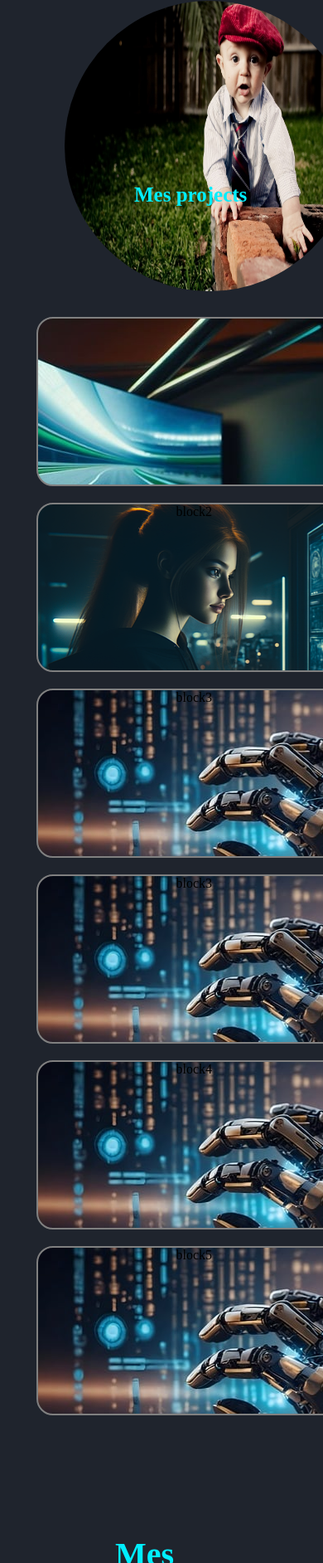
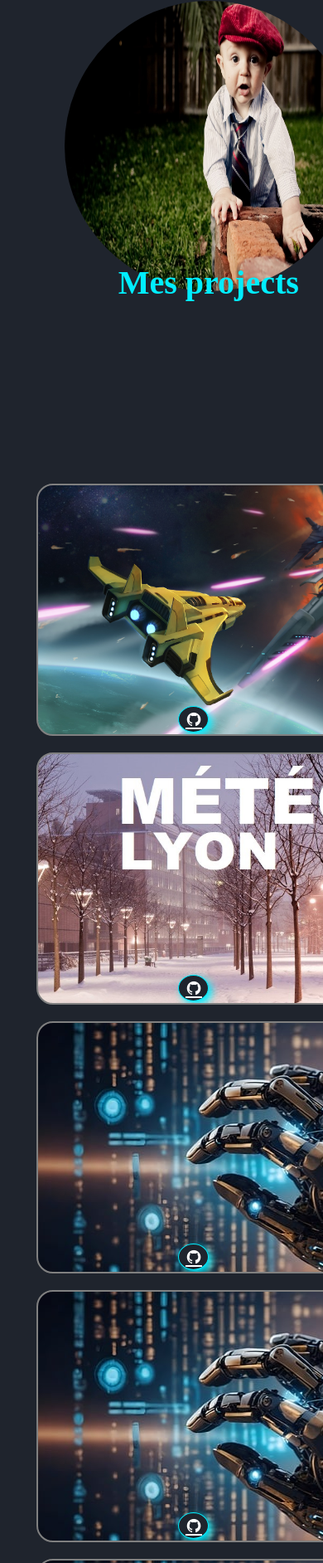
Before and after one commit to DIALLOSIDY/Portfolio2.0, a plain HTML site: page index.html in a window 390 px wide. Shown: the part 1806-3690 px from the top of the page at 83% size. Drawn offline with nearby package versions, Linux system fonts and the light colour scheme.

Commit message:
amelioration de la responsivite ajout des images pour les projets et amelioration sur le menu burger

```diff
--- a/index.html
+++ b/index.html
@@ -79,26 +79,34 @@
 
 
                     <div class="block">
-                         <span class="text-contains">jfdbfbdbfdfhdbhfbd</span>
+                         <span class="text-contains">J'ai développé Galaxy War, un jeu en C++ avec SDL pour les graphismes et l'interaction
+                            utilisateur</span>
+                         <a title=" Aller sur le git " href="https://github.com/DIALLOSIDY/JeuGalaxyWarSdl"><i class='bx bxl-github'></i></a>
                     </div>
-                    <div  class="block">block2
-                        <span  class="text-contains">jfdbfbdbfdfhdbhfbd</span>
+                    <div  class="block">
+                        <span  class="text-contains">Jai developpé cette application de méteo pour la ville de Lyon en Java et Swing pour
+                             l'interface graphique. </span>
+                        <a title="Aller sur le git " href="https://github.com/DIALLOSIDY/ApplicationMeteoJava"><i class='bx bxl-github'></i></a>
 
                     </div>
-                    <div  class="block">block3
-                        <span  class="text-contains">jfdbfbdbfdfhdbhfbd</span>
+                    <div  class="block">
+                        <span  class="text-contains">Projet en cours ...</span>
+                        <a title=" Aller sur le git " href="#"><i class='bx bxl-github'></i></a>
 
                     </div>
-                    <div  class="block">block3
-                        <span  class="text-contains">jfdbfbdbfdfhdbhfbd</span>
+                    <div  class="block">
+                        <span  class="text-contains">Projet en cours ...</span>
+                        <a title=" Aller sur le git " href="#"><i class='bx bxl-github'></i></a>
 
                     </div>
-                    <div  class="block">block4
-                        <span  class="text-contains">jfdbfbdbfdfhdbhfbd</span>
+                    <div  class="block">
+                        <span  class="text-contains">Projet en cours ...</span>
+                        <a title=" Aller sur le git " href="#"><i class='bx bxl-github'></i></a>
 
                     </div>
-                    <div  class="block">block5
-                        <span  class="text-contains">jfdbfbdbfdfhdbhfbd</span>
+                    <div  class="block">
+                        <span  class="text-contains">Projet en cours ...</span>
+                        <a title=" Aller sur le git " href="#"><i class='bx bxl-github'></i></a>
 
                     </div>
             </section>
--- a/src/script.js
+++ b/src/script.js
@@ -65,6 +65,23 @@ exit.addEventListener("click" ,()=>{
 
 /*FIN GESTION BURGER */
 
+/*POUR FERMER LA POPUP QUAND ON CLICK SUR UN ITEM  */
+
+var allItems =document.querySelectorAll("#items a")
+
+for(const ite of allItems){
+    ite.addEventListener("click",(e)=>{
+        e.preventDefault();
+        items.classList.add("nav-bar-items")
+        items.classList.remove("popup")
+        icon.style.display="block"
+        exit.style.display="none"
+
+    })
+}
+
+/*FIN ... */
+
 /*CLICK SUR LES ITEMS DE LA BARRE DE NAVIGATION  */
 
 const navBarItems = document.querySelectorAll('.nav-bar-items a');
--- a/src/style.css
+++ b/src/style.css
@@ -33,9 +33,10 @@ a .active {
 /*SECTION HEADER*/
 
 header {
+    position: absolute;
     display: flex;
     position: fixed;
-
+    top: 0;
     background-color: var(--bg-color);
     width: 100%;
     height: 105px;
@@ -644,6 +645,8 @@ button:hover::before{
     text-align: center;
     background: linear-gradient(rgb(0,0,0), #0ef);
     transform: translateY(-100%);
+    font-size: 1rem;
+    color: #fff;
     transition: .7s;
     z-index: -1;
     opacity: 0.7;
@@ -662,13 +665,42 @@ button:hover::before{
     transform: translateY(0);
 }
 
-/*pour le premier bloc*/
+/*pour le premier element de type bloc dans project*/
 #project .block:nth-of-type(1) {
-    background-image: url('assert/block1.jpg');
+    background-image: url('assert/galaxyWar.jpg');
+    background-size: cover;
+}
+#project  a {
+    position: absolute;
+    display: inline-flex;
+    justify-content: center;
+    align-items: center;
+    width: 35px;
+    height: 30px;
+    font-size: 20px;
+    color: var(--text-color);
+    background-color: #1f242d;
+    bottom: 2px;
+    left: 45%;
+    border: 1px solid  var(--main-color);
+    box-shadow: 4px 4px 10px #0ef;
+    border-radius: 50%;
+    z-index: 1;
+    overflow: hidden;
+    transition:1s;
+
+}
+
+#project a:hover{
+    transform: scale(1.5);
 }
 
 #project .block:nth-of-type(2) {
-    background-image: url('assert/block2.png');
+    background-image: url('assert/meteolyon.jpg');
+    background-size:cover;
+    background-position: -100px ;
+
+
 }
 
 #project .block:nth-of-type(3) {
@@ -701,37 +733,47 @@ button:hover::before{
     #project  .block{
 
         width: 98%;
-        height: 200px;
+        height: 300px;
         margin-left: 1px;
     }
     .h2{
         position: relative;
         margin-top: 400px;
     }
+    #project .text-contains{
+
+        font-size: 1.8rem;
+    }
 
 }
 @media (max-width: 550px) {
 
     #project{
-
+        position: relative;
         display: flex;
         flex-direction: column;
         row-gap: 20px;
-        margin-top:20px;
+        top:250px;
         background-color:var(--bg-color);
 
     }
     #project  .block{
 
         width: 98%;
-        height: 200px;
+        height: 300px;
         margin-left: 1px;
     }
-    #project h2{
+    .h2{
+        position: absolute;
+        margin-top: 25%;
         margin-left: 35%;
         font-size: 40px;
         color: var(--main-color);
 
+    }
+    #project .text-contains{
+
+        font-size: 1.8rem;
     }
 }
 
@@ -739,6 +781,7 @@ button:hover::before{
 #skills {
 
     position: relative;
+    margin-top: 300px;
 }
 #skills  .block{
 
@@ -861,10 +904,7 @@ button:hover::before{
 
 /*DEBUT FORMULAIRE*/
 
-form {
 
-
-}
 
 .contact{
     position: relative;
@@ -1054,7 +1094,7 @@ input:focus +label {
         margin-left: 45%;
         font-size: 30px;
         color: var(--main-color);
-        top: 76%;
+        top: 80%;
 
 
     }
@@ -1085,7 +1125,7 @@ input:focus +label {
         box-shadow:  3px 3px 20px #0ef;
         padding-left: 20px;
         margin-left: 10px;
-        bottom: 15%;
+        bottom: 11%;
 
 
     }
```
Also changed, not shown: src/assert/galaxyWar.jpg (added), src/assert/meteolyon.jpg (added).
